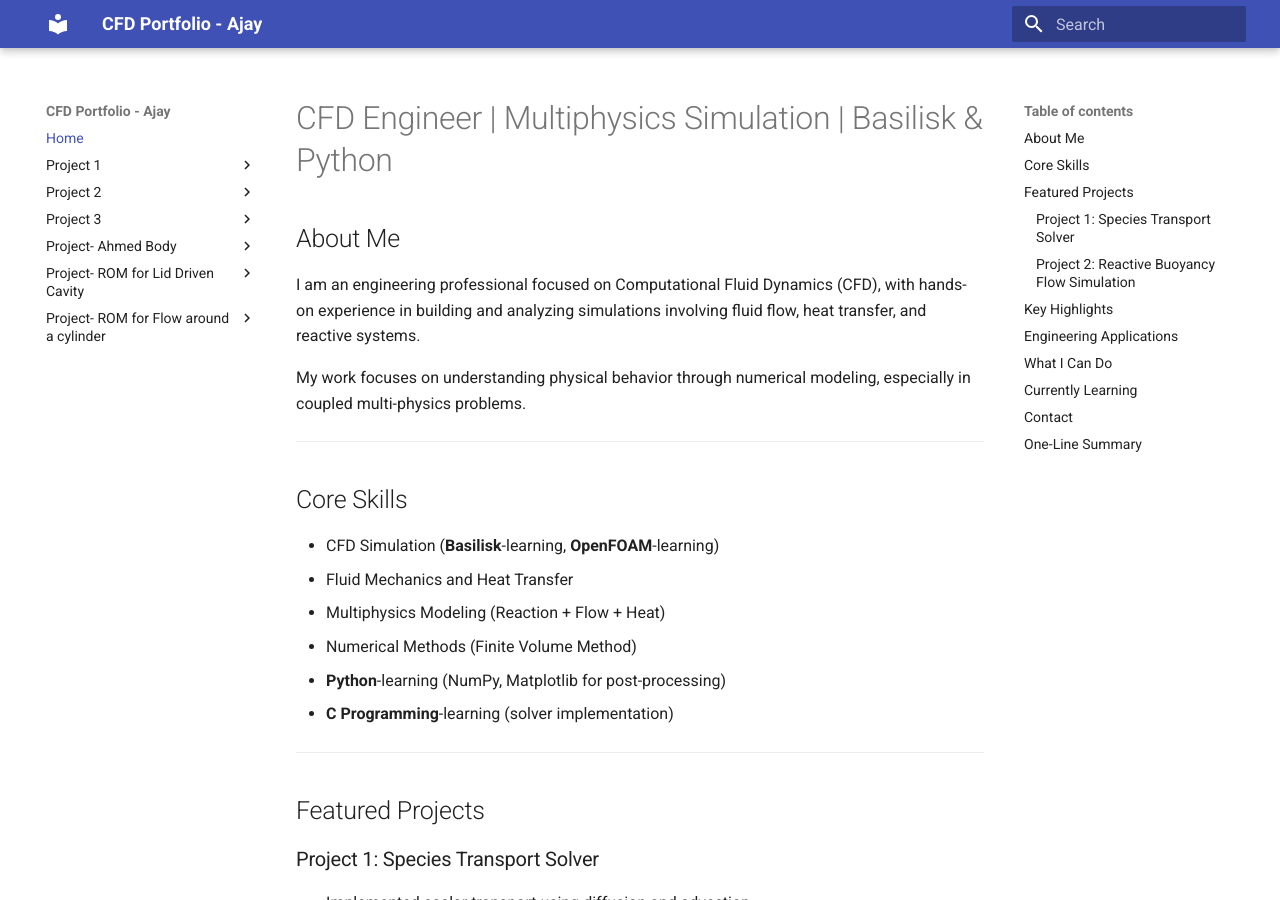
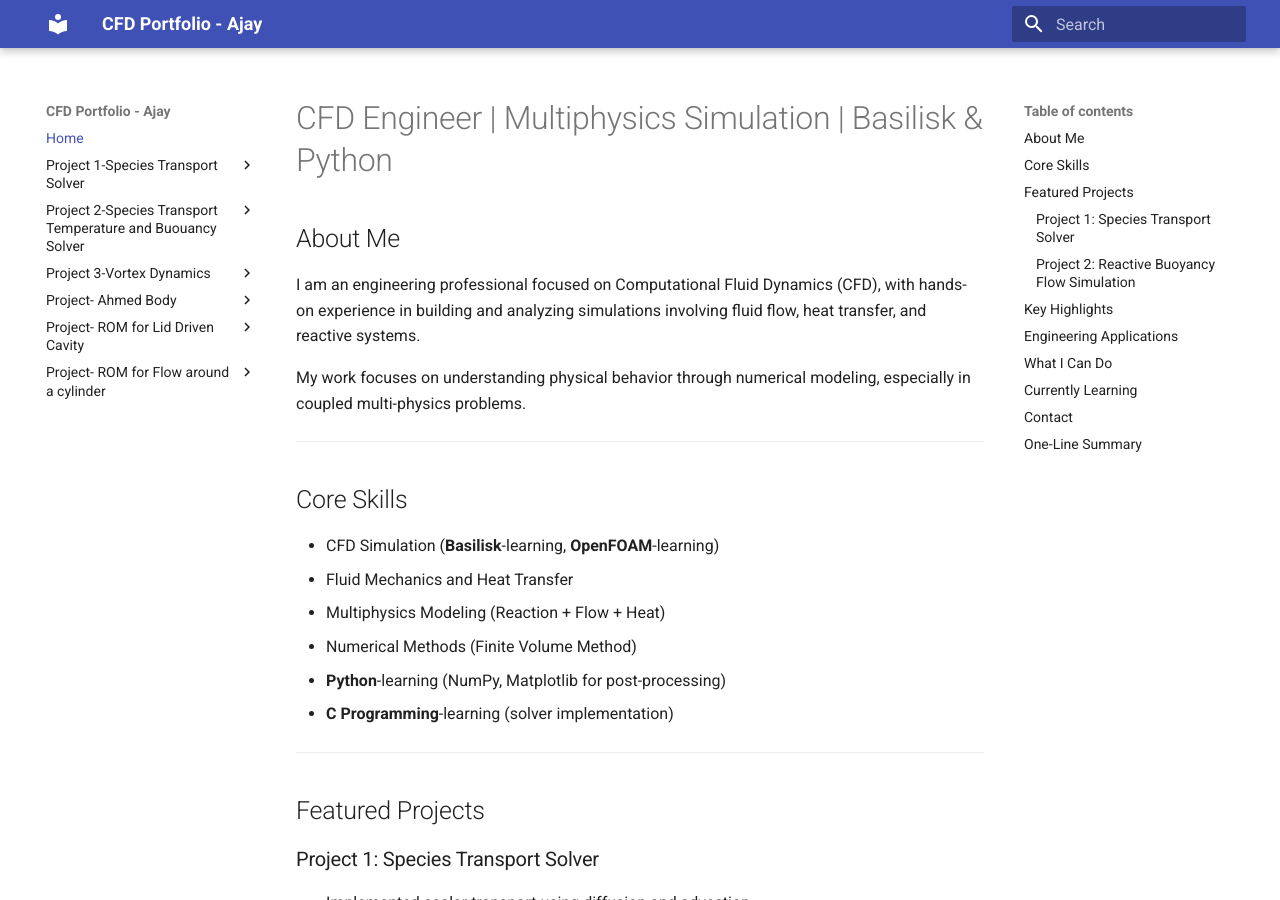
Before and after one commit to ajayn145/cfd-portfolio, an MkDocs documentation site: the page built from docs/index.md, in a window 1280 px wide and 900 px high. Built offline with MkDocs 1.6.1 and Material for MkDocs 9.7.7, drawn with Linux system fonts in a browser that asks for light colours.

```diff
--- a/mkdocs.yml
+++ b/mkdocs.yml
@@ -5,7 +5,7 @@
 
 nav:
   - Home: index.md
-  - Project 1:
+  - Project 1-Species Transport Solver:
       - Overview: project-1-Species_transport_solver/overview.md
       - Governing Equations: project-1-Species_transport_solver/governing-equations.md
       - Numerical Method: project-1-Species_transport_solver/numerical-method.md
@@ -15,7 +15,7 @@
       - Results: project-1-Species_transport_solver/results.md
       - Learnings: project-1-Species_transport_solver/learnings.md
       - Future Work: project-1-Species_transport_solver/future_work.md
-  - Project 2:
+  - Project 2-Species Transport Temperature and Buouancy Solver:
       - Summary: project-2-Species_transport_temperature_and_buouancy_solver/summary.md
       - Overview: project-2-Species_transport_temperature_and_buouancy_solver/overview.md
       - Vector Calculus: project-2-Species_transport_temperature_and_buouancy_solver/vector-calculus-basics.md
@@ -27,7 +27,7 @@
       - Results: project-2-Species_transport_temperature_and_buouancy_solver/results.md
       - Learnings: project-2-Species_transport_temperature_and_buouancy_solver/learnings.md
       - Future Work: project-2-Species_transport_temperature_and_buouancy_solver/future_work.md
-  - Project 3:
+  - Project 3-Vortex Dynamics:
       - Summary: project-3-vortex_dynamics/summary.md
       - Overview: project-3-vortex_dynamics/overview.md
       - Governing Equations: project-3-vortex_dynamics/governing-equations.md
```
